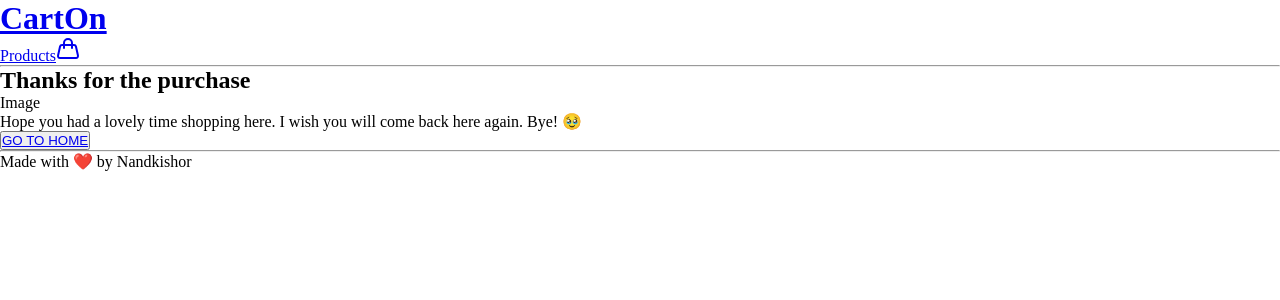
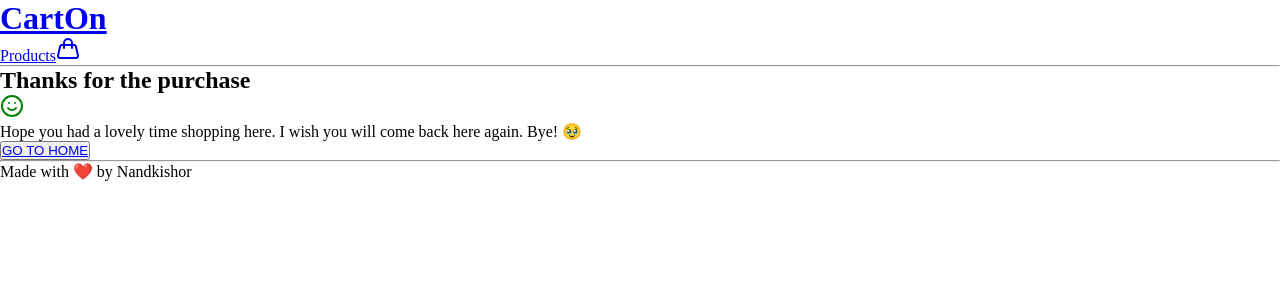
Before and after one commit to NandkishorJadoun/cart-on, a React (Vite) app: page /checkout in a window 1280 px wide. Shown: the top 300 px of the page. Built offline with nearby package versions, Linux system fonts and the light colour scheme; no server answers.

Commit message:
feat: add icons in checkout and error page

```diff
--- a/src/components/CheckOut/CheckOut.jsx
+++ b/src/components/CheckOut/CheckOut.jsx
@@ -1,10 +1,11 @@
 import { Link } from "react-router-dom";
+import { Smile } from 'lucide-react';
 
 function CheckOut() {
   return (
     <>
       <h2>Thanks for the purchase</h2>
-      <p>Image</p>
+      <Smile stroke="green" />
       <p>
         Hope you had a lovely time shopping here. I wish you will come back here
         again. Bye! 🥹
--- a/src/components/ErrorPage/ErrorPage.jsx
+++ b/src/components/ErrorPage/ErrorPage.jsx
@@ -1,8 +1,10 @@
 import { Link } from "react-router-dom";
+import { ShieldAlert } from 'lucide-react';
 
 const ErrorPage = () => {
   return (
     <div>
+      <ShieldAlert stroke="red" />
       <h1>Oh no, this route doesn't exist!</h1>
       <Link to="/">
         You can go back to the home page by clicking here, though!
```
